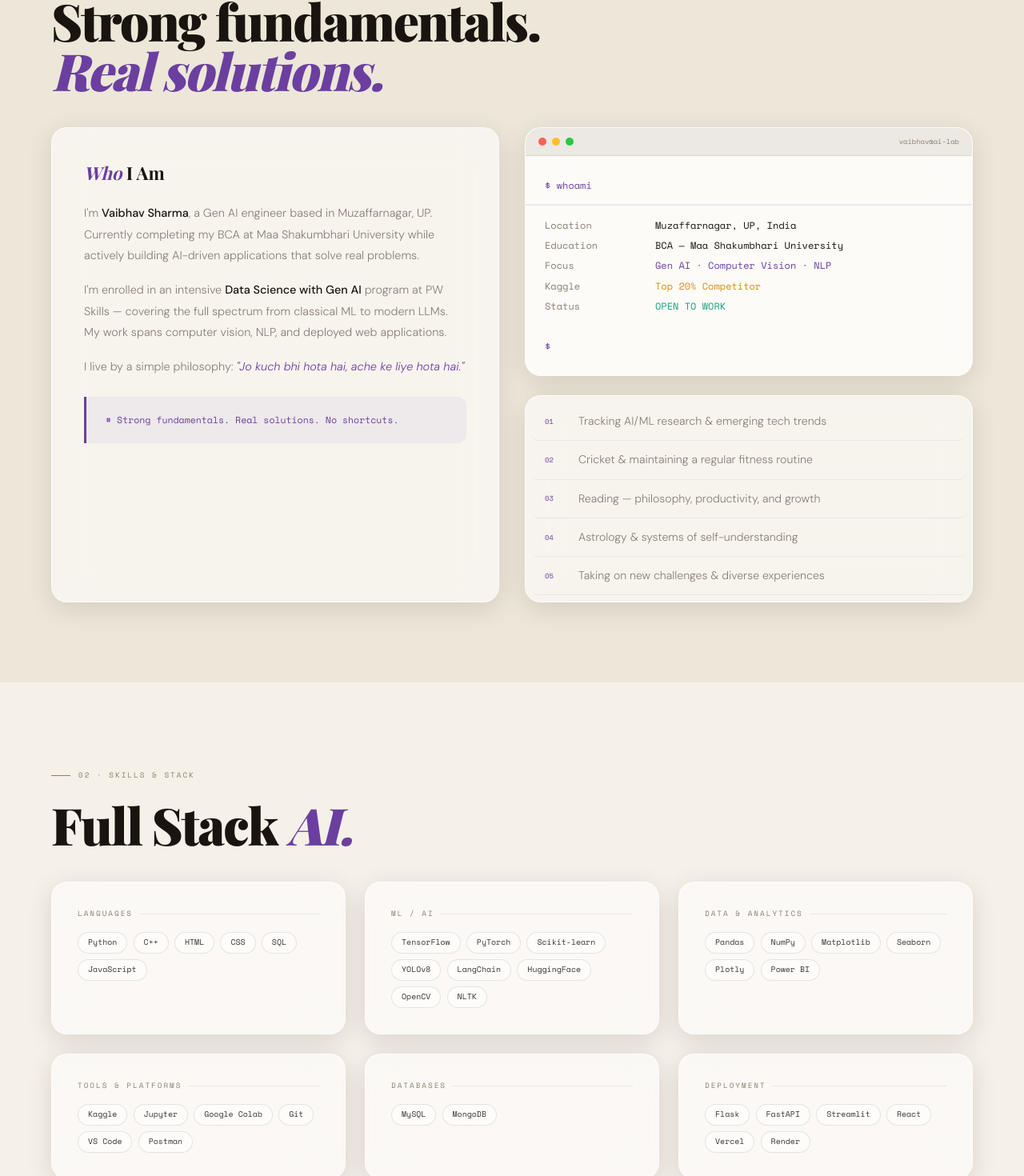
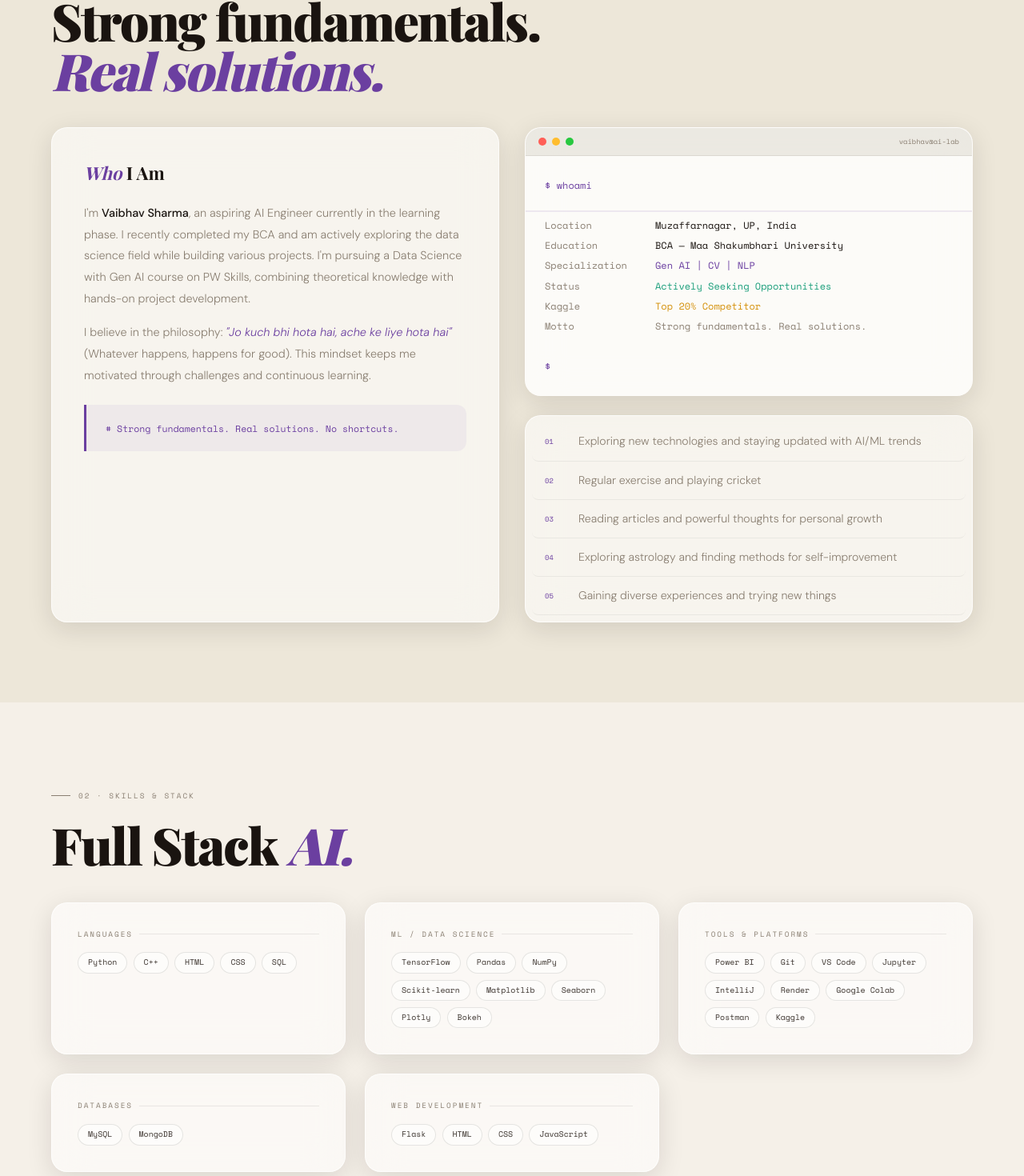
Before and after one commit to Vaibhavsharma45/vaibhav-portfolio, a React (Create React App) app: page / in a window 1280 px wide. Shown: the part 1102-2572 px from the top of the page at 80% size. Built offline with nearby package versions, Linux system fonts and the light colour scheme; a web font is replaced by a local one.

Commit message:
Add new Version

```diff
--- a/src/App.js
+++ b/src/App.js
@@ -185,15 +185,14 @@ const css = `
 /* ─────────────────────────────────────────
    DATA
    ───────────────────────────────────────── */
-const ROLES = ['AI Engineer', 'Data Scientist', 'ML Practitioner', 'Computer Vision Developer', 'Gen AI Specialist', 'Problem Solver'];
+const ROLES = ['AI Engineer', 'Data Scientist', 'ML Enthusiast', 'Problem Solver'];
 
 const SKILLS = [
-  { label: 'Languages', tags: ['Python', 'C++', 'HTML', 'CSS', 'SQL', 'JavaScript'], color: S.violet },
-  { label: 'ML / AI', tags: ['TensorFlow', 'PyTorch', 'Scikit-learn', 'YOLOv8', 'LangChain', 'HuggingFace', 'OpenCV', 'NLTK'], color: S.rose },
-  { label: 'Data & Analytics', tags: ['Pandas', 'NumPy', 'Matplotlib', 'Seaborn', 'Plotly', 'Power BI'], color: S.mint },
-  { label: 'Tools & Platforms', tags: ['Kaggle', 'Jupyter', 'Google Colab', 'Git', 'VS Code', 'Postman'], color: S.sky },
-  { label: 'Databases', tags: ['MySQL', 'MongoDB'], color: S.violet },
-  { label: 'Deployment', tags: ['Flask', 'FastAPI', 'Streamlit', 'React', 'Vercel', 'Render'], color: S.rose },
+  { label: 'Languages', tags: ['Python', 'C++', 'HTML', 'CSS', 'SQL'], color: S.violet },
+  { label: 'ML / Data Science', tags: ['TensorFlow', 'Pandas', 'NumPy', 'Scikit-learn', 'Matplotlib', 'Seaborn', 'Plotly', 'Bokeh'], color: S.rose },
+  { label: 'Tools & Platforms', tags: ['Power BI', 'Git', 'VS Code', 'Jupyter', 'IntelliJ', 'Render', 'Google Colab', 'Postman', 'Kaggle'], color: S.mint },
+  { label: 'Databases', tags: ['MySQL', 'MongoDB'], color: S.sky },
+  { label: 'Web Development', tags: ['Flask', 'HTML', 'CSS', 'JavaScript'], color: S.violet },
 ];
 
 const PROJECTS = [
@@ -233,50 +232,49 @@ const EXPERIENCE = [
     role: 'Data Analyst Intern',
     company: '@ InternGeek',
     bullets: [
-      'Developed an interactive Power BI dashboard analyzing the Titanic Survival Dataset with key KPI visualizations',
-      'Identified survival patterns across Passenger Class and Gender segments, delivering actionable insights',
-      'Applied data storytelling techniques using Power BI Desktop and Google Sheets',
+      'Developed and deployed an interactive Power BI Dashboard analyzing the Titanic Survival Dataset',
+      'Applied core data analysis skills to visualize key metrics (KPIs) and provide actionable insights regarding survival rates based on Pclass and Gender',
+      'Gained hands-on experience with Power BI Desktop and Google Sheets, strengthening expertise in data storytelling and visualization',
     ],
-    tags: ['Power BI', 'Data Analysis', 'Google Sheets', 'Visualization'],
+    tags: ['Power BI', 'Data Analysis', 'Google Sheets', 'Data Visualization'],
   },
   {
-    period: 'Jan 2025 — Present',
-    role: 'AI/ML Training Program',
-    company: '@ PW Skills · 6-Month Curriculum',
+    period: '2025',
+    role: 'Full Stack Developer',
+    company: '@ Marg Darshak (Personal Project)',
     bullets: [
-      'Completed an intensive curriculum spanning Machine Learning, Deep Learning, Computer Vision, NLP, and Generative AI',
-      'Shipped 10+ production-grade AI projects covering the full development lifecycle',
-      'Gained hands-on experience in model optimization, deployment pipelines, and MLOps fundamentals',
+      'Built a comprehensive web platform combining Career Compass (AI-powered career recommendations), Gyan Kosh (digital spiritual wisdom repository), and Skill Saathi (curated learning resources)',
+      'Addressed real student challenges: career confusion, accessible wisdom, and scattered learning resources',
     ],
-    tags: ['Machine Learning', 'Deep Learning', 'Computer Vision', 'Gen AI'],
+    tags: ['Flask', 'Python', 'Seaborn', 'Machine Learning', 'Web Development'],
   },
 ];
 
 const CHALLENGES = [
-  { num:'01', title:'Self-taught ML Journey', desc:'Independently acquired expertise in Python and Machine Learning without formal mentorship — building projects from scratch that earned peer recognition and opened professional doors.' },
-  { num:'02', title:'Mastering Complex Algorithms', desc:'Overcame initial difficulty with ML algorithms by revisiting foundational mathematics and systematically practicing across diverse datasets until concepts solidified.' },
-  { num:'03', title:'Kaggle Comeback', desc:'Transformed an unsuccessful first competition attempt into a top 20% finish by conducting a thorough post-analysis, iterating on approach, and committing to consistent practice.' },
-  { num:'04', title:'Resource Constraints', desc:'Limited GPU access drove creative engineering: lightweight architectures, cloud resource optimization, and efficient training pipelines — ultimately making for a more resourceful engineer.' },
+  { num:'01', title:'Self-taught ML Journey', desc:'Learned Python and Machine Learning independently without formal mentorship, building small projects that eventually gained peer recognition.' },
+  { num:'02', title:'Mastering Complex Algorithms', desc:'Struggled initially with ML algorithms; revisited foundational mathematics and practiced extensively with multiple datasets to build understanding.' },
+  { num:'03', title:'Kaggle Comeback Story', desc:'First Kaggle competition attempt was unsuccessful. Analyzed mistakes, practiced continuously, and achieved top 20% finish in subsequent competitions.' },
+  { num:'04', title:'Resource Optimization', desc:'Limited GPU access initially required using lightweight models and cloud resources while balancing learning with other responsibilities.' },
 ];
 
 const CERTS = [
-  { icon:'🎓', year:'2025 — Present', name:'Data Science with Gen AI', org:'PW Skills' },
+  { icon:'🎓', year:'2025 — Present (Ongoing)', name:'Data Science with Gen AI', org:'PW Skills' },
   { icon:'⚡', year:'2025', name:'Gen AI for All', org:'PW Skills' },
-  { icon:'🐍', year:'2025 — 2026', name:'Python Programming & Machine Learning', org:'Self-directed Study' },
+  { icon:'🐍', year:'2025 — 2026', name:'Python Programming & ML', org:'Self-learned' },
   { icon:'🤖', year:'2026', name:'Introduction to Prompt Engineering', org:'Simplilearn' },
 ];
 
 const GOALS = {
   short: [
-    'Complete the Data Science with Gen AI curriculum',
-    'Build 5+ production ML projects',
-    'Secure an AI/ML engineering role or internship',
-    'Complete the Agentic AI learning path',
+    'Complete Data Science with Gen AI course',
+    'Build 5+ ML projects for portfolio',
+    'Get AI/ML internship',
+    'Complete Agentic AI journey',
   ],
   long: [
-    'Grow into a senior AI Engineer at a product-focused company',
-    'Contribute to cutting-edge AI systems that create real-world impact',
-    'Give back through meaningful open-source AI contributions',
+    'Become a skilled AI Engineer',
+    'Work on cutting-edge AI products',
+    'Contribute to open-source AI projects',
   ],
 };
 
@@ -392,7 +390,7 @@ const Hero = ({ typedText }) => (
         {/* Tag */}
         <div style={{ display:'inline-flex', alignItems:'center', gap:10, background:S.glass, backdropFilter:'blur(14px)', border:`1px solid ${S.border}`, borderRadius:100, padding:'6px 16px 6px 8px', marginBottom:'2rem', fontFamily:"'Space Mono',monospace", fontSize:'.6rem', color:S.muted, letterSpacing:'1.5px', boxShadow:'0 8px 32px rgba(26,20,16,0.12)' }}>
           <span style={{ width:8, height:8, borderRadius:'50%', background:S.mint, boxShadow:`0 0 8px ${S.mint}`, display:'inline-block', animation:'bdot 2s ease-in-out infinite' }}></span>
-          Gen AI Engineer · Muzaffarnagar, India
+          Gen AI Engineer · Muzaffarnagar, UP, India
         </div>
 
         <h1 style={{ fontFamily:"'Playfair Display',serif", fontSize:'clamp(3.5rem,8vw,7.5rem)', fontWeight:900, lineHeight:.95, letterSpacing:'-3px', color:S.ink, marginBottom:'1.5rem' }}>
@@ -404,7 +402,7 @@ const Hero = ({ typedText }) => (
         </div>
 
         <p style={{ fontSize:'.97rem', color:S.muted, lineHeight:1.85, maxWidth:460, marginBottom:'2.5rem', fontWeight:300 }}>
-          <strong style={{ color:S.ink, fontWeight:500 }}>BCA graduate. AI/ML engineer in the making.</strong> Building production-grade intelligent systems across computer vision, NLP, and generative AI. Every project ships. No shortcuts.
+          BCA Graduate | Data Science with Gen AI Learner | Building AI Solutions that solve real problems.
         </p>
 
         <div style={{ display:'flex', gap:'1rem', flexWrap:'wrap' }}>
@@ -502,13 +500,10 @@ const About = () => (
             <em style={{ color:S.violet }}>Who</em> I Am
           </h3>
           <p style={{ fontSize:'.9rem', fontWeight:300, color:S.muted, lineHeight:1.85, marginBottom:'1rem' }}>
-            I'm <strong style={{ color:S.ink, fontWeight:500 }}>Vaibhav Sharma</strong>, a Gen AI engineer based in Muzaffarnagar, UP. Currently completing my BCA at Maa Shakumbhari University while actively building AI-driven applications that solve real problems.
+            I'm <strong style={{ color:S.ink, fontWeight:500 }}>Vaibhav Sharma</strong>, an aspiring AI Engineer currently in the learning phase. I recently completed my BCA and am actively exploring the data science field while building various projects. I'm pursuing a Data Science with Gen AI course on PW Skills, combining theoretical knowledge with hands-on project development.
           </p>
           <p style={{ fontSize:'.9rem', fontWeight:300, color:S.muted, lineHeight:1.85, marginBottom:'1rem' }}>
-            I'm enrolled in an intensive <strong style={{ color:S.ink, fontWeight:500 }}>Data Science with Gen AI</strong> program at PW Skills — covering the full spectrum from classical ML to modern LLMs. My work spans computer vision, NLP, and deployed web applications.
-          </p>
-          <p style={{ fontSize:'.9rem', fontWeight:300, color:S.muted, lineHeight:1.85 }}>
-            I live by a simple philosophy: <em style={{ color:S.violet }}>"Jo kuch bhi hota hai, ache ke liye hota hai."</em>
+            I believe in the philosophy: <em style={{ color:S.violet }}>"Jo kuch bhi hota hai, ache ke liye hota hai"</em> (Whatever happens, happens for good). This mindset keeps me motivated through challenges and continuous learning.
           </p>
           <div style={{ marginTop:'1.5rem', padding:'1.2rem 1.5rem', background:'rgba(107,63,160,0.06)', borderLeft:`3px solid ${S.violet}`, borderRadius:'0 12px 12px 0', fontFamily:"'Space Mono',monospace", fontSize:'.72rem', color:S.violet, lineHeight:1.7 }}>
             # Strong fundamentals. Real solutions. No shortcuts.
@@ -528,9 +523,10 @@ const About = () => (
               {[
                 ['Location', 'Muzaffarnagar, UP, India', S.ink],
                 ['Education', 'BCA — Maa Shakumbhari University', S.ink],
-                ['Focus', 'Gen AI · Computer Vision · NLP', S.violet],
+                ['Specialization', 'Gen AI | CV | NLP', S.violet],
+                ['Status', 'Actively Seeking Opportunities', S.mint],
                 ['Kaggle', 'Top 20% Competitor', S.gold],
-                ['Status', 'OPEN TO WORK', S.mint],
+                ['Motto', 'Strong fundamentals. Real solutions.', S.muted],
               ].map(([k, v, c]) => (
                 <div key={k} style={{ display:'grid', gridTemplateColumns:'130px 1fr', gap:'.5rem' }}>
                   <span style={{ color:S.muted }}>{k}</span>
@@ -544,11 +540,11 @@ const About = () => (
           {/* Interests */}
           <GlassCard style={{ padding:'.5rem' }} className="rv d3">
             {[
-              ['01', 'Tracking AI/ML research & emerging tech trends'],
-              ['02', 'Cricket & maintaining a regular fitness routine'],
-              ['03', 'Reading — philosophy, productivity, and growth'],
-              ['04', 'Astrology & systems of self-understanding'],
-              ['05', 'Taking on new challenges & diverse experiences'],
+              ['01', 'Exploring new technologies and staying updated with AI/ML trends'],
+              ['02', 'Regular exercise and playing cricket'],
+              ['03', 'Reading articles and powerful thoughts for personal growth'],
+              ['04', 'Exploring astrology and finding methods for self-improvement'],
+              ['05', 'Gaining diverse experiences and trying new things'],
             ].map(([num, text]) => (
               <div key={num} className="int-li" style={{ display:'flex', alignItems:'center', gap:14, padding:'13px 16px', borderBottom:'1px solid rgba(26,20,16,0.06)', fontSize:'.88rem', color:S.muted, fontWeight:300 }}>
                 <span style={{ fontFamily:"'Space Mono',monospace", fontSize:'.55rem', color:S.violet, minWidth:28 }}>{num}</span>
@@ -751,7 +747,7 @@ const Contact = () => (
         <div className="rv">
           <BigH>Let's build<br />something<br /><em style={{ color:S.violet }}>intelligent.</em></BigH>
           <p style={{ fontSize:'.95rem', fontWeight:300, color:S.muted, lineHeight:1.85, marginBottom:'2.5rem' }}>
-            Actively seeking roles in AI/ML engineering, data science, and generative AI. Open to full-time positions, internships, and meaningful collaborations.
+            Actively seeking opportunities in AI/ML engineering, data science, and Gen AI. Open to full-time roles, internships, and interesting collaborations. Let's build something together.
           </p>
           <a href="mailto:vaibhavsharma95124v@gmail.com" style={{ display:'inline-flex', alignItems:'center', gap:12, background:S.ink, color:S.cream, fontFamily:"'Space Mono',monospace", fontSize:'.7rem', letterSpacing:'2px', textTransform:'uppercase', padding:'18px 36px', borderRadius:100, textDecoration:'none', cursor:'none', boxShadow:'0 4px 24px rgba(26,20,16,0.2)', transition:'all .35s' }}
             onMouseOver={e => { e.currentTarget.style.background = S.violet; e.currentTarget.style.boxShadow = '0 8px 36px rgba(107,63,160,0.4)'; }}
```
